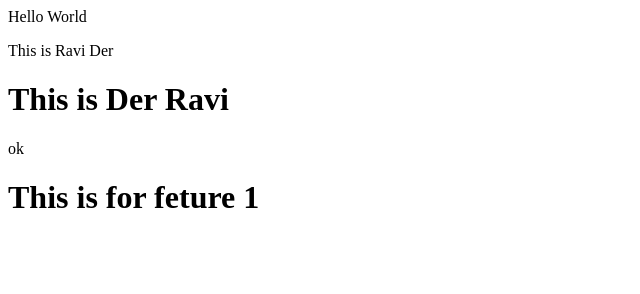
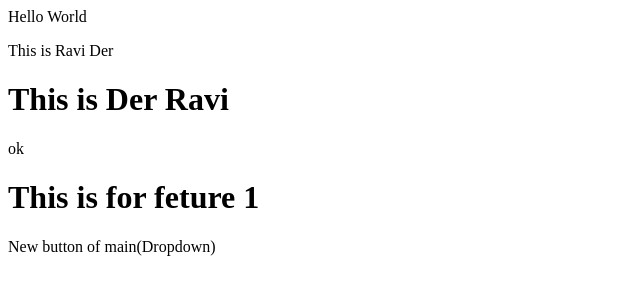
Before and after one commit to derravi/demo, a plain HTML site: page index.html in a window 1280 px wide. Shown: the whole page, without its empty margins (0-640 px from the left). Drawn offline with Linux system fonts and the light colour scheme.

Commit message:
change in feture1

```diff
--- a/index.html
+++ b/index.html
@@ -4,4 +4,4 @@
 <p>ok</p>
 
 <h1>This is for feture 1</h1>
-<p></p>
+<p>New button of main(Dropdown)</p>
```
